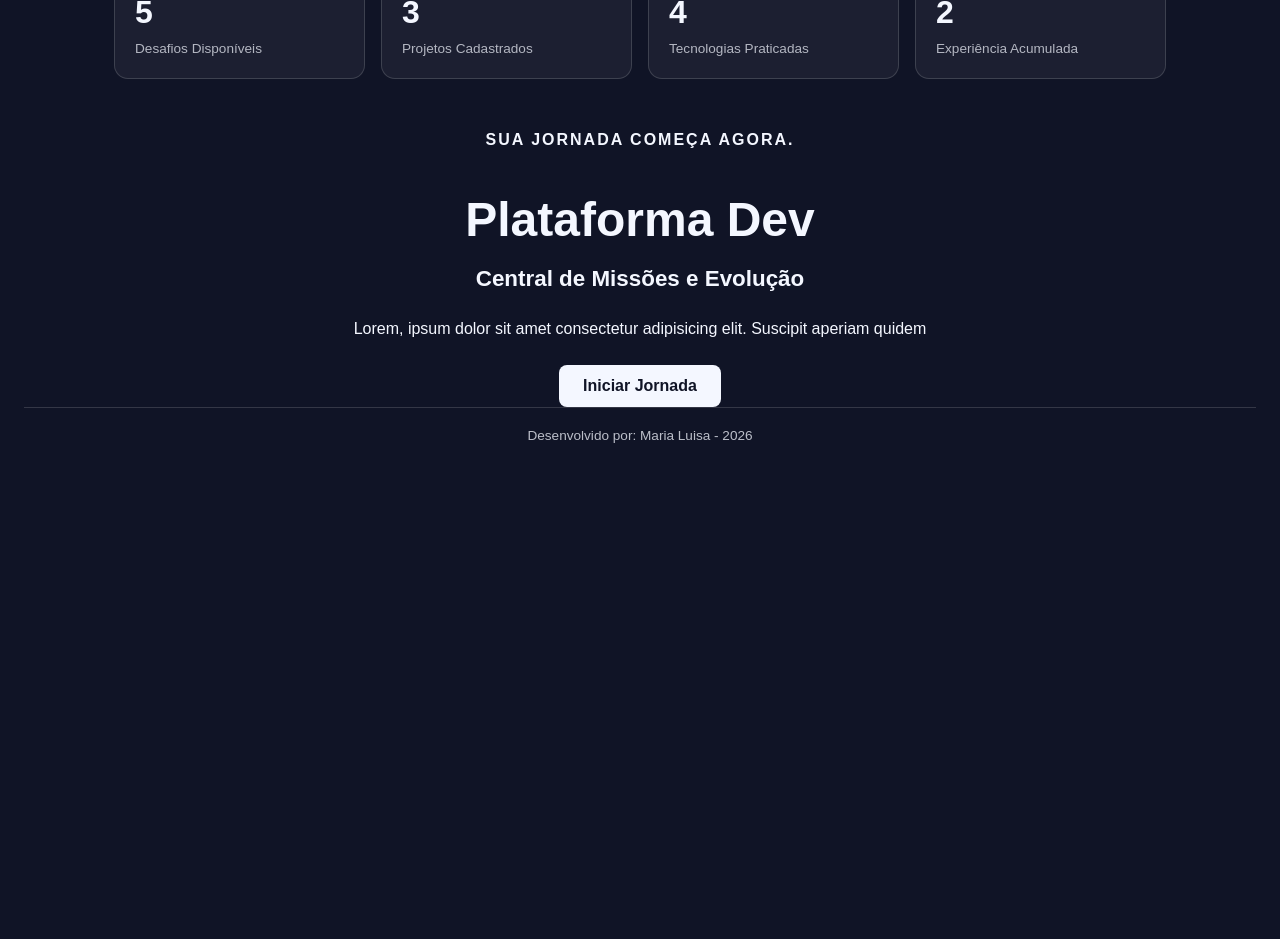
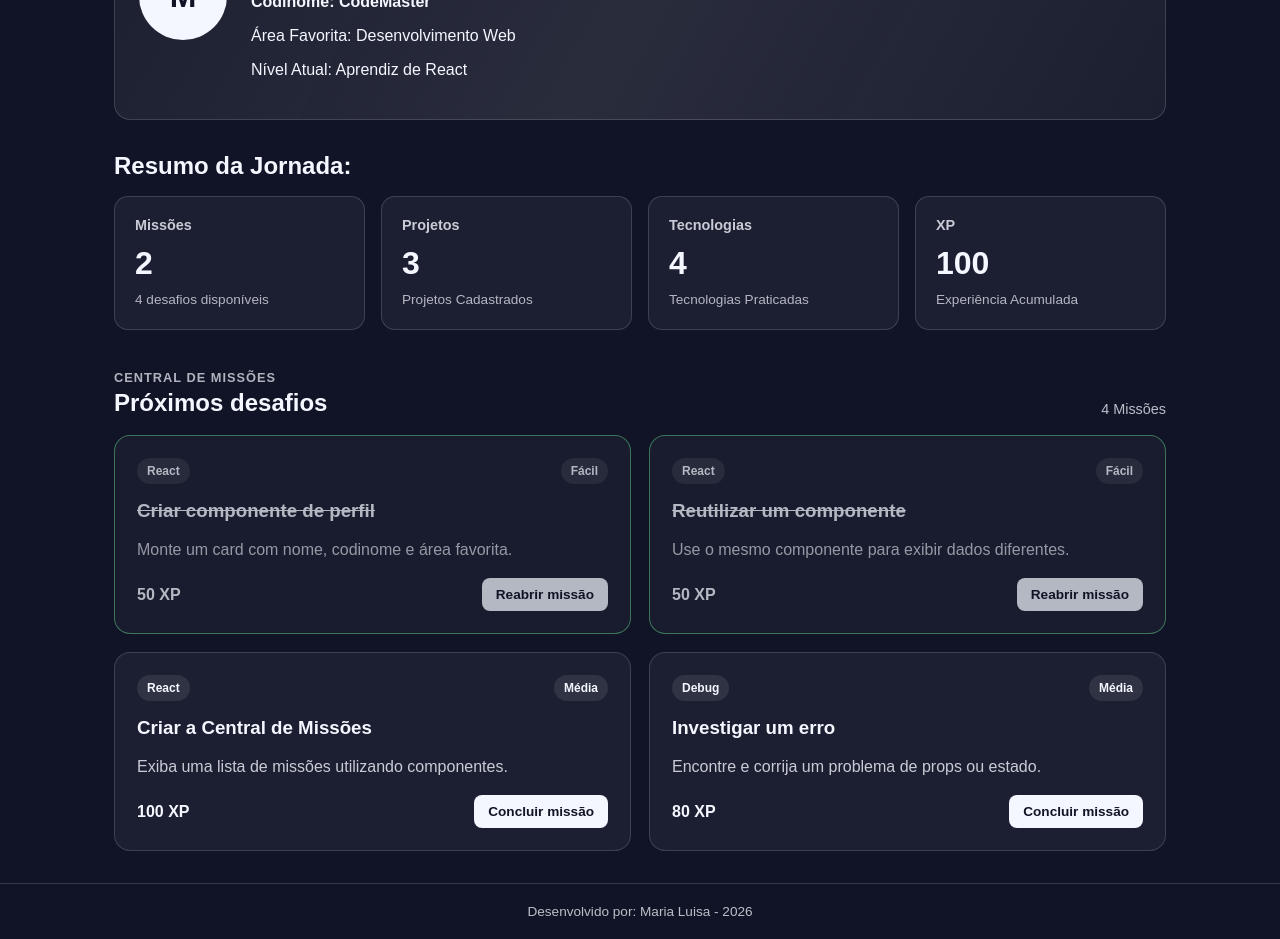
Before and after one commit to Maria-Luisa1599/plataforma-dev, a React (Vite) app: page / in a window 1280 px wide. Shown: the part 540-1479 px from the top of the page. Before the commit the page ends 1027 px from the top, so only its background shows below. Built offline with nearby package versions, Linux system fonts and the light colour scheme.

Commit message:
feat:Criado MissionCard e adicionado Central de Missões interativa

```diff
--- a/src/App.css
+++ b/src/App.css
@@ -3,14 +3,16 @@
   display: flex;
   flex-direction: column;
   align-items: center;
-  padding: 24px;
+  /* padding: 24px; */
 }
 
 .dashboard{
   width: 100%;
   max-width: 1100px;
   flex: 1;
-  margin: 0 auto;
+  /* margin: 0 auto; */
+  margin: 60px auto 0;
+
   padding: 32px 24px;
 }
 
@@ -44,3 +46,50 @@
     grid-template-columns: 1fr;
   }
 }
+
+.missions-section {
+  margin-top: 40px;
+}
+
+.section-heading {
+  display: flex;
+  align-items: flex-end;
+  justify-content: space-between;
+  gap: 20px;
+  margin-bottom: 18px;
+}
+
+.section-heading h2 {
+  margin: 4px 0 0;
+}
+
+.section-heading__tag {
+  margin: 0;
+  font-size: 0.8rem;
+  font-weight: 700;
+  letter-spacing: 1px;
+  text-transform: uppercase;
+  opacity: 0.7;
+}
+
+.section-heading > span {
+  font-size: 0.9rem;
+  opacity: 0.75;
+}
+
+.missions-grid {
+  display: grid;
+  grid-template-columns: repeat(2, 1fr);
+  gap: 18px;
+}
+
+@media (max-width: 750px) {
+  .missions-grid {
+    grid-template-columns: 1fr;
+  }
+
+  .section-heading {
+    align-items: flex-start;
+    flex-direction: column;
+  }
+}
--- a/src/App.jsx
+++ b/src/App.jsx
@@ -1,17 +1,77 @@
+import { useState } from 'react'
 import './App.css'
 import Header from './components/Header'
 import Welcome from './components/Welcome'
 import Footer from './components/Footer'
 import ProfileCard from './components/ProfileCard'
 import SummaryCard from './components/SummaryCard'
+import MissionCard from './components/MissionCard'
+
+const initialMissions = [
+  {
+    id: 1,
+    title: "Criar componente de perfil",
+    description: "Monte um card com nome, codinome e área favorita.",
+    technology: "React",
+    difficulty: "Fácil",
+    xp: 50,
+    completed: true,
+  },
+  {
+    id: 2,
+    title: "Reutilizar um componente",
+    description: "Use o mesmo componente para exibir dados diferentes.",
+    technology: "React",
+    difficulty: "Fácil",
+    xp: 50,
+    completed: true,
+  },
+  {
+    id: 3,
+    title: "Criar a Central de Missões",
+    description: "Exiba uma lista de missões utilizando componentes.",
+    technology: "React",
+    difficulty: "Média",
+    xp: 100,
+    completed: false,
+  },
+  {
+    id: 4,
+    title: "Investigar um erro",
+    description: "Encontre e corrija um problema de props ou estado.",
+    technology: "Debug",
+    difficulty: "Média",
+    xp: 80,
+    completed: false,
+  },
+];
 
 function App (){
+
+  const [missions, setMissions] = useState(initialMissions)
+
+  function toggleMission(missionId){
+    const updatedMissions = missions.map((mission) => {
+      if(mission.id === missionId){
+        return{
+          ...mission, completed: !mission.completed
+        }
+      }
+      return mission
+    })
+    setMissions(updatedMissions)
+  }
+
+  const completedMissions = missions.filter((mission) => mission.completed)
+  const completedMissionsCount = completedMissions.length
+  const earnedXP = completedMissions.reduce((total, mission) => total + mission.xp, 0)
+
   const summaryData = [
     {
       id: 1,
       title: 'Missões',
-      value: 5,
-      description: 'Desafios Disponíveis'
+      value: completedMissionsCount,
+      description: `${missions.length} desafios disponíveis`
     },
     {
       id: 2,
@@ -28,7 +88,7 @@
     {
       id: 4,
       title: 'XP',
-      value: 2,
+      value: earnedXP,
       description: 'Experiência Acumulada'
     },
   ]
@@ -37,7 +97,8 @@
     <main className='app'>
       <Header/>
       <div className='dashboard'>
-        <ProfileCard
+      <Welcome/>
+      <ProfileCard
           name='Maria'
           codename='CodeMaster'
           favoriteArea='Desenvolvimento Web'
@@ -56,8 +117,32 @@
             ))}
           </div>
         </section>
+        <section className='missions-section'>
+          <div className='section-heading'>
+            <div>
+              <p className='section-heading__tag'>
+                Central de Missões
+              </p>
+              <h2>Próximos desafios</h2>
+            </div>
+            <span>{missions.length} Missões</span>
+          </div>
+          <div className='missions-grid'>
+            {missions.map((mission) => (
+              <MissionCard
+                key={mission.id}
+                title={mission.title}
+                description={mission.description}
+                technology={mission.technology}
+                difficulty={mission.difficulty}
+                xp={mission.xp}
+                completed={mission.completed}
+                onToggle={() => toggleMission(mission.id)}
+              />
+            ))}
+          </div>
+        </section>
       </div>
-      <Welcome/>
       <Footer/>
     </main>
   )
--- a/src/components/Header/style.css
+++ b/src/components/Header/style.css
@@ -1,11 +1,16 @@
 .header {
+  position: fixed;
+  z-index: 1;
   width: 100%;
   display: flex;
   align-items: center;
   justify-content: space-between;
   gap: 20px;
-  padding: 20px 32px;
-  border-bottom: 1px solid rgba(255, 255, 255, 0.15);
+  padding: 25px 32px;
+  background-color: rgba(13, 17, 32, 0.9);
+  backdrop-filter: blur(10px);
+  -webkit-backdrop-filter: blur(10px);
+  border-bottom: 1px solid rgba(13, 17, 32, 0.3);
 }
 
 .header__logo {
--- /dev/null
+++ b/src/components/MissionCard/index.jsx
@@ -0,0 +1,24 @@
+import './style.css'
+
+function MissionCard ({title, description, technology, difficulty, xp, completed, onToggle}){
+    return(
+        <article className={`mission-card ${completed ? 'mission-card--completed' : ''}`}>
+            <div className='mission-card__header'>
+                <span className='mission-card__technology'>{technology}</span>
+                <span className='mission-card__difficulty'>{difficulty}</span>
+            </div>
+                <h3>{title}</h3>
+                <p className='mission-card__description'>{description}</p>
+                <div className='mission-card__footer'>
+                    <strong>
+                        {xp} XP
+                    </strong>
+                    <button type='button' className='mission-card__button' onClick={onToggle}>
+                        {completed ? 'Reabrir missão' : 'Concluir missão'}
+                    </button>
+                </div>
+        </article>
+    )
+}
+
+export default MissionCard
--- /dev/null
+++ b/src/components/MissionCard/style.css
@@ -0,0 +1,64 @@
+.mission-card {
+  display: flex;
+  flex-direction: column;
+  gap: 16px;
+  padding: 22px;
+  border: 1px solid rgba(255, 255, 255, 0.15);
+  border-radius: 16px;
+  background: rgba(255, 255, 255, 0.05);
+  transition:
+    transform 0.2s ease,
+    opacity 0.2s ease,
+    border-color 0.2s ease;
+}
+
+.mission-card:hover {
+  transform: translateY(-3px);
+}
+
+.mission-card--completed {
+  border-color: rgba(120, 255, 167, 0.55);
+  opacity: 0.72;
+}
+
+.mission-card--completed h3 {
+  text-decoration: line-through;
+}
+
+.mission-card__header,
+.mission-card__footer {
+  display: flex;
+  align-items: center;
+  justify-content: space-between;
+  gap: 12px;
+}
+
+.mission-card__technology,
+.mission-card__difficulty {
+  padding: 6px 10px;
+  border-radius: 999px;
+  background: rgba(255, 255, 255, 0.09);
+  font-size: 0.75rem;
+  font-weight: 700;
+}
+
+.mission-card h3 {
+  margin: 0;
+}
+
+.mission-card__description {
+  flex: 1;
+  margin: 0;
+  line-height: 1.5;
+  opacity: 0.8;
+}
+
+.mission-card__button {
+  padding: 9px 14px;
+  border: none;
+  border-radius: 8px;
+  font: inherit;
+  font-size: 0.85rem;
+  font-weight: 700;
+  cursor: pointer;
+}
--- a/src/components/ProfileCard/style.css
+++ b/src/components/ProfileCard/style.css
@@ -7,7 +7,14 @@
   padding: 24px;
   border: 1px solid rgba(255, 255, 255, 0.15);
   border-radius: 16px;
-  background: rgba(255, 255, 255, 0.05);
+  /* background: rgba(255, 255, 255, 0.05); */
+  background-image: linear-gradient(120deg, rgba(255, 255, 255, 0.05)0%, rgba(196, 194, 194, 0.14) 50%, rgba(255, 255, 255, 0.05) 100%);
+  /* background-image: linear-gradient(
+    120deg,
+    rgba(255, 255, 255, 0.03) 0%,
+    rgba(255, 255, 255, 0.08) 50%,
+    rgba(255, 255, 255, 0.03) 100%
+  ); */
 }
 
 .profile-card__avatar {
--- a/src/components/Welcome/style.css
+++ b/src/components/Welcome/style.css
@@ -1,6 +1,5 @@
 .welcome{
   width: 100%;
-  max-width: 720px;
   text-align: center;
 }
 
```
